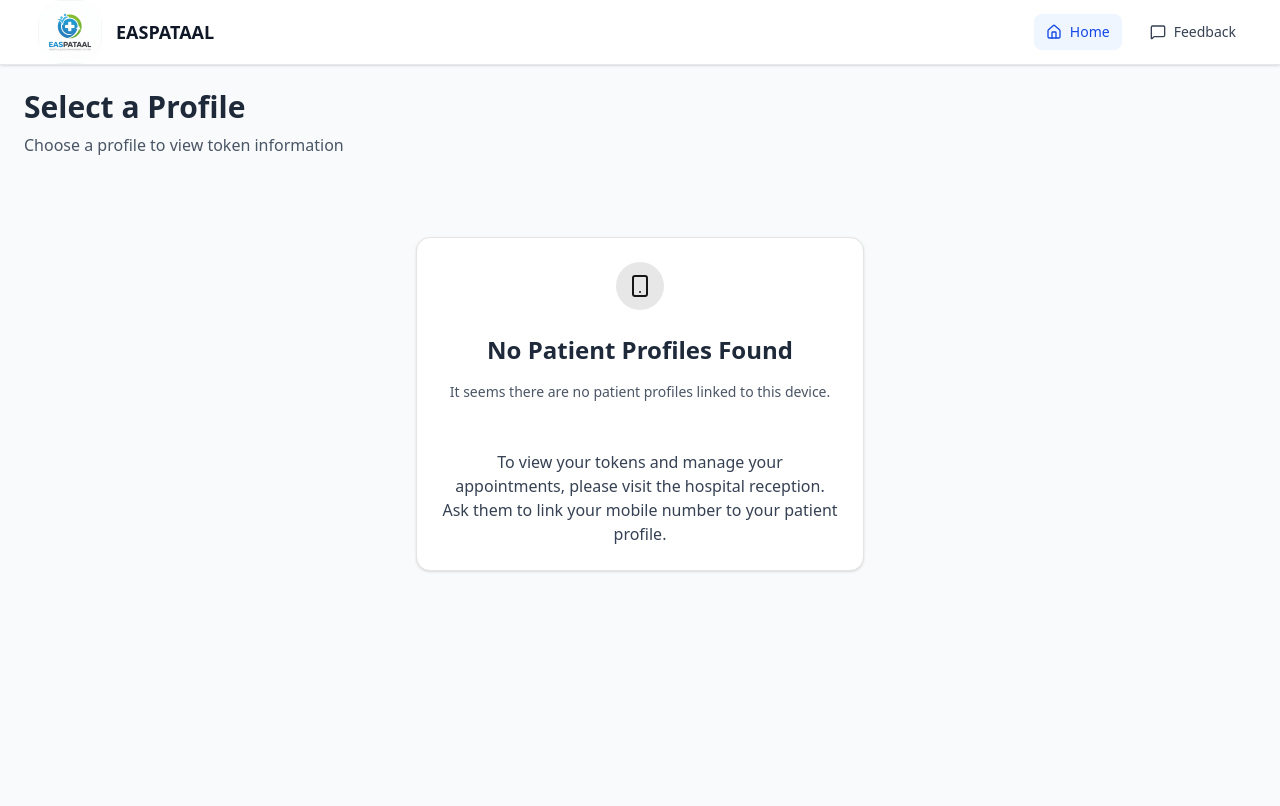
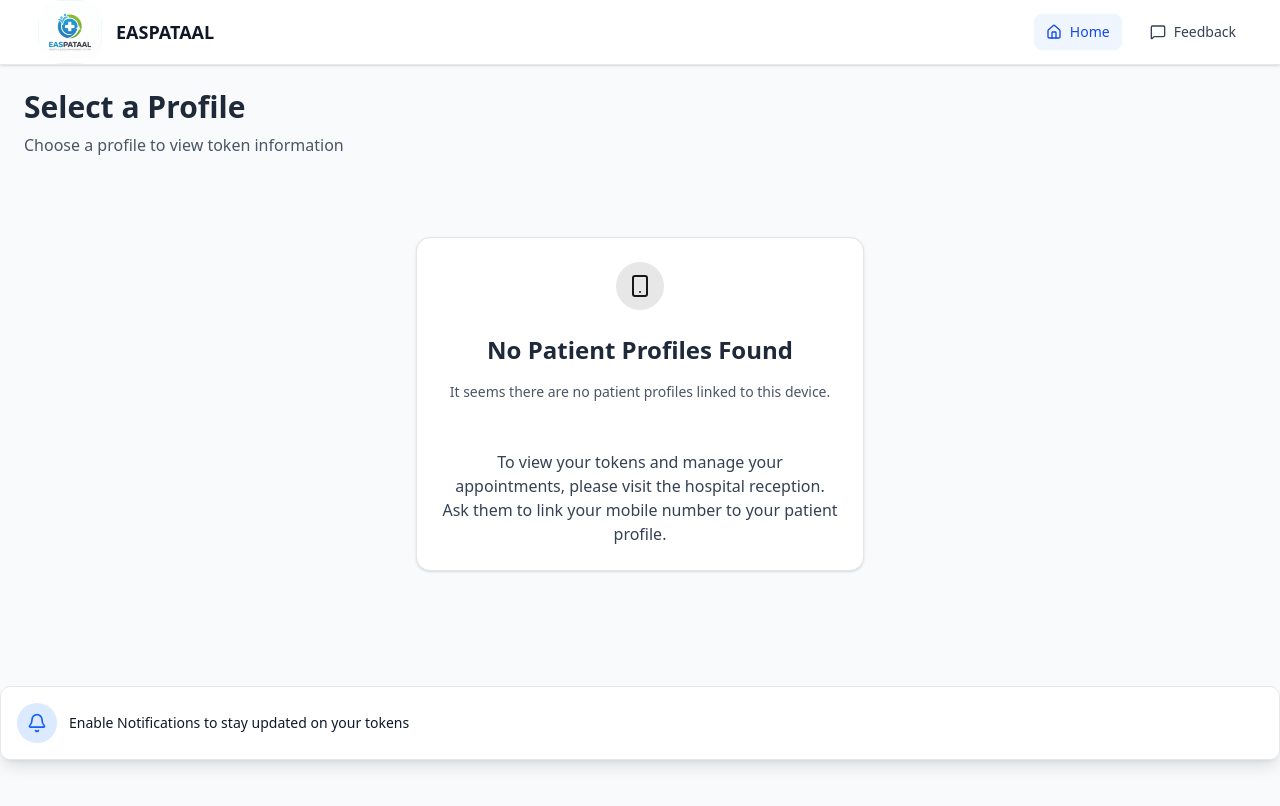
Before and after one commit to gaureshpai/easpataal, a Next.js app in the folder patient/: page / in a window 1280 px wide. Shown: the top 806 px of the page. Built offline with nearby package versions, Linux system fonts and the light colour scheme.

Commit message:
Add NotificationBell component and integrate notification permissions handling

```diff
--- a/patient/app/layout.tsx
+++ b/patient/app/layout.tsx
@@ -3,6 +3,7 @@ import type { Metadata } from "next";
 import "./globals.css";
 import Navbar from "@/component/Navbar";
 import { Toaster } from "@/component/ui/toaster";
+
 
 export const metadata: Metadata = {
   title: "EASPATAAL - Patient",
@@ -41,6 +42,7 @@ export default function RootLayout({
         <Navbar />
         <main>{children}</main>
         <Toaster />
+
       </body>
     </html>
   );
--- a/patient/app/page.tsx
+++ b/patient/app/page.tsx
@@ -1,13 +1,12 @@
-import type { Metadata } from "next";
-import { connection } from 'next/server'
+'use client'
 import PatientTokenClient from "@/component/patient-token-client";
+import { NotificationBell } from "@/component/ui/notification-bell";
+import { useState } from 'react';
 
-export const metadata: Metadata = {
-  title: "Patient Token - EASPATAAL",
-  description: "View your token information.",
-};
+export default  function Page() {
+  const[permissionState,setPermissionState]=useState<NotificationPermission>("default")
+  return <><PatientTokenClient setPermision={(val:any)=>{setPermissionState(val)}}/>
+        <NotificationBell permissionHandle={permissionState} setPermissionHandle={(val:any)=>{setPermissionState(val)}}/>
 
-export default async function Page() {
-  await connection()
-  return <PatientTokenClient />;
+  </>
 }
--- a/patient/component/patient-token-client.tsx
+++ b/patient/component/patient-token-client.tsx
@@ -9,8 +9,9 @@ import { useToast } from "@/hooks/use-toast";
 import { ProfileSelection, TokenCard, TokenCardSkeleton } from "./patient-token-helpers";
 import { Button } from "./ui/button";
 import { Badge } from "./ui/badge";
+import { NotificationBell } from "./ui/notification-bell";
 
-export default function PatientClient() {
+export default function PatientClient({setPermision}:any) {
   const searchParams = useSearchParams();
   const router = useRouter();
   const { toast } = useToast();
@@ -64,10 +65,8 @@ export default function PatientClient() {
     }
     const requestNotificationPermission = async () => {
       const permission = await window.Notification.requestPermission()
-      console.log(permission)
-      if (permission !== 'granted') {
-        throw new Error('Permission not granted for Notification')
-      }
+        setPermision(permission)
+
     }
     const main = async () => {
       check()
@@ -252,8 +251,8 @@ export default function PatientClient() {
           </div>
         </div>
 
-        <div className="fixed bottom-0 left-0 right-0 bg-white border-t border-gray-200 shadow-lg">
-          <div className="max-w-7xl mx-auto flex">
+        <div className="fixed z-50 bottom-0 left-0 right-0 bg-white border-t border-gray-200 shadow-lg h-12">
+          <div className="max-w-7xl mx-auto flex h-full items-center">
             <Button
               onClick={() => setActiveTab("current")}
               variant={activeTab === "current" ? "secondary" : "ghost"}
--- /dev/null
+++ b/patient/component/ui/notification-bell.tsx
@@ -0,0 +1,64 @@
+"use client";
+
+import { useState } from "react";
+import { Bell, X } from "lucide-react";
+
+export function NotificationBell({permissionHandle, setPermissionHandle}:any) {
+  // const [permission, setPermission] = useState<NotificationPermission>('default');
+  // console.log(setPermisions)
+
+  // // Check current notification permission when mounted
+  // useEffect(() => {
+  //   if ("Notification" in window) {
+  //     setPermission(Notification.permission);
+  //   }
+  // }, []);
+
+  // Request notification permission
+  const handleEnableNotifications = async () => {
+    console.log('kjsdhfjksahdfjhasjkdfhsahkdjfjsahfd')
+    if ("Notification" in window) {
+      const result = await window.Notification.requestPermission();
+      setPermissionHandle(result);
+
+      // Show a test notification if permission granted
+      if (result === "granted") {
+        new Notification("Notifications Enabled!", {
+          body: "You'll now receive notifications from this site.",
+          icon: "/notification-icon.png" // Optional: add your icon path
+        });
+      }
+    }
+  };
+
+  // Hide the banner
+  // const handleDismiss = () => {
+  //   setIsVisible(false);
+  // };
+
+  // Don't render if permission already granted, denied, or dismissed
+  if ( permissionHandle === "granted") {
+    return null;
+  }
+
+  return (
+    <div className="fixed w-full bottom-10 animate-in slide-in-from-bottom-5">
+      <div className="flex w-full items-center gap-3 rounded-lg bg-white p-4 shadow-lg border border-gray-200">
+        <div className="flex-shrink-0">
+          <div className="h-10 w-10 rounded-full bg-blue-100 flex items-center justify-center">
+            <Bell className="h-5 w-5 text-blue-600" />
+          </div>
+        </div>
+
+        <div className="flex-1 min-w-0">
+          <p className="text-sm font-medium text-gray-900">
+            Enable Notifications to stay updated on your tokens
+          </p>
+
+        </div>
+
+
+      </div>
+    </div>
+  );
+}
```
